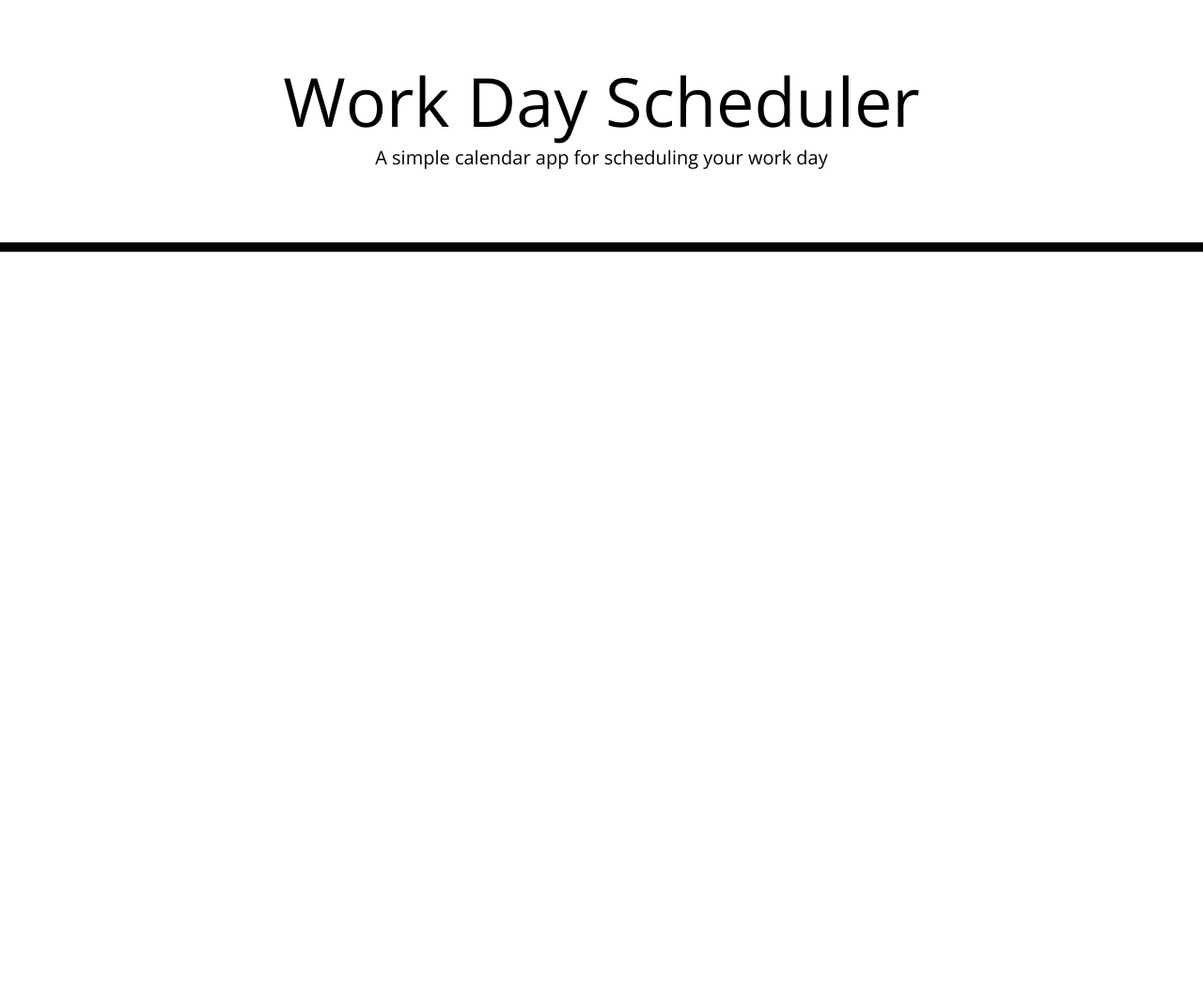
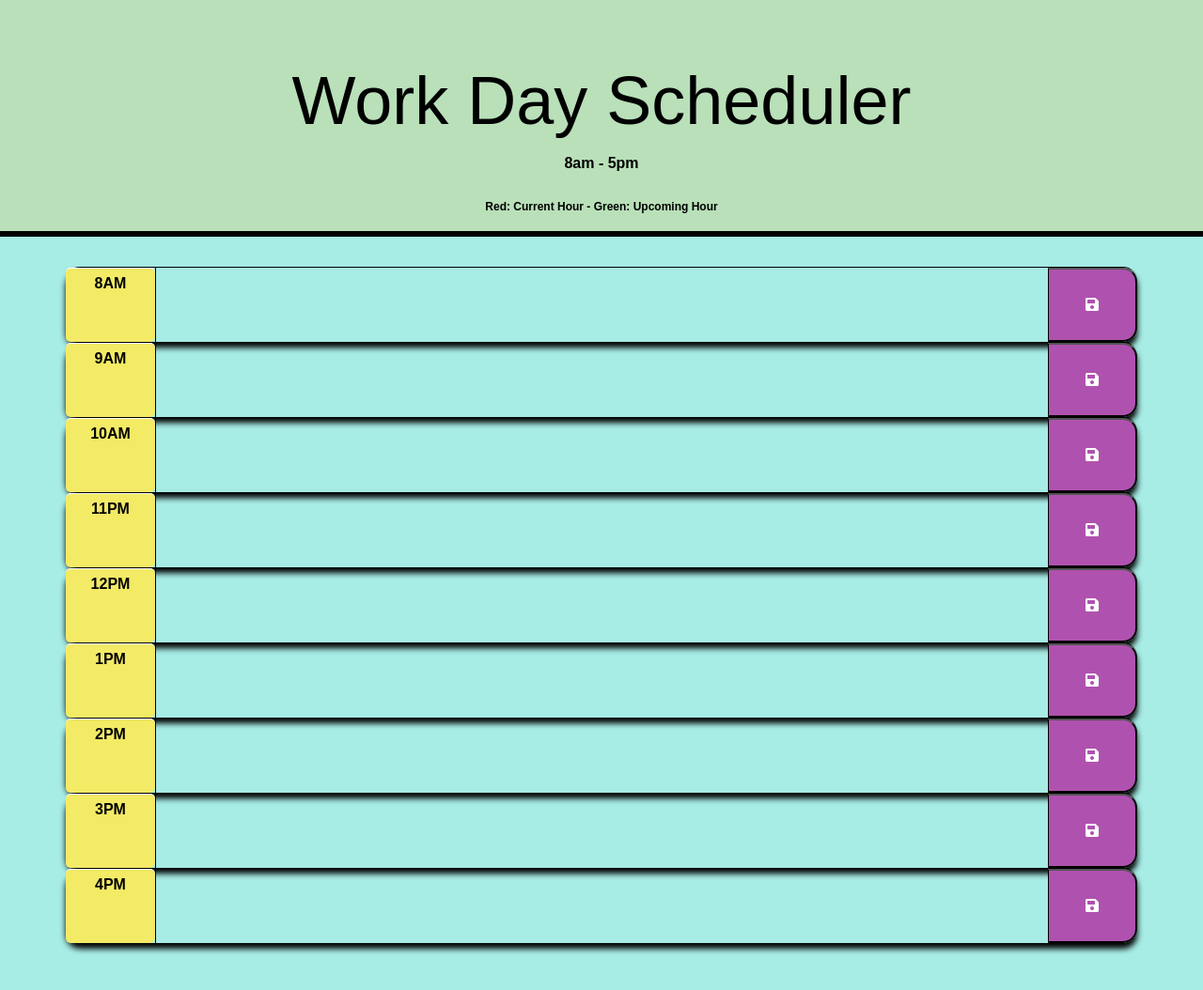
Before and after one commit to Jo37973/Daily-Planner, a plain HTML site: page Develop/index.html in a window 1280 px wide. Shown: the whole page at 94% size. Before the commit the page ends 800 px from the top, so only its background shows below. Drawn offline with nearby package versions, Linux system fonts and the light colour scheme.

Commit message:
Updated html css and readme

```diff
--- a/Develop/index.html
+++ b/Develop/index.html
@@ -4,39 +4,99 @@
     <meta charset="UTF-8" />
     <meta name="viewport" content="width=device-width, initial-scale=1.0" />
     <meta http-equiv="X-UA-Compatible" content="ie=edge" />
-    <!--This is the link to the Bootstrap style sheet-->
+    <!-- Boostrap Link -->
     <link
       rel="stylesheet"
       href="https://stackpath.bootstrapcdn.com/bootstrap/4.3.1/css/bootstrap.min.css"
     />
-      <!--This is the link to the Bootstrap style sheet-->
+    <!-- Icon styling Link -->
     <link
       rel="stylesheet"
       href="https://use.fontawesome.com/releases/v5.8.1/css/all.css"
       integrity="sha384-50oBUHEmvpQ+1lW4y57PTFmhCaXp0ML5d60M1M7uH2+nqUivzIebhndOJK28anvf"
       crossorigin="anonymous"
     />
-      <!--This is the link to the.....-->
-    <link
-      href="https://fonts.googleapis.com/css?family=Open+Sans&display=swap"
-      rel="stylesheet"
-    />
+    <!-- Font styling Link -->
+    <link rel="preconnect" href="https://fonts.googleapis.com">
+    <link rel="preconnect" href="https://fonts.gstatic.com" crossorigin>
+    <link href="https://fonts.googleapis.com/css2?family=Nunito:wght@200;300;400&display=swap" rel="stylesheet">
+     <!--This is the link to the style sheet-->
     <link rel="stylesheet" href="style.css" />
     <title>Work Day Scheduler</title>
   </head>
-
+    <!--This is the header of the page-->
   <body>
     <header class="jumbotron">
       <h1 class="display-3">Work Day Scheduler</h1>
-      <p class="lead">A simple calendar app for scheduling your work day</p>
       <p id="currentDay" class="lead"></p>
+      <p class="range">8am - 5pm</p>
+      <br>
+      <p class = "guide"> Red: Current Hour - Green: Upcoming Hour</p>
     </header>
     <div class="container">
-      <!-- Timeblocks go here -->
+      <!-- Timeblocks - workday of 8am-4pm -->
+      <!-- 8 AM -->
+      <div class="row time-block" id="8">
+        <div class="col-1 hour pt-2">8AM</div>
+        <textarea class="col-10 data"></textarea>
+        <!--This is the save icon, linked above from fontawesome-->
+        <button class="col-1 saveBtn"><i class="fas fa-save"></i></button>
+      </div>
+      <!-- 9 AM -->
+      <div class="row time-block" id="9">
+        <div class="col-1 hour pt-2">9AM</div>
+        <textarea class="col-10 data"></textarea>
+        <button class="col-1 saveBtn"><i class="fas fa-save"></i></button>
+      </div>
+      <!-- 10 AM -->
+      <div class="row time-block" id="10">
+        <div class="col-1 hour pt-2">10AM</div>
+        <textarea class="col-10 data"></textarea>
+        <button class="col-1 saveBtn"><i class="fas fa-save"></i></button>
+      </div>
+      <!-- 11 AM -->
+      <div class="row time-block" id="11">
+        <div class="col-1 hour pt-2" value="12PM">11PM</div>
+        <textarea class="col-10 data"></textarea>
+        <button class="col-1 saveBtn"><i class="fas fa-save"></i></button>
+      </div>
+      <!-- 12 PM -->
+      <div class="row time-block" id="12">
+        <div class="col-1 hour pt-2">12PM</div>
+        <textarea class="col-10 data"></textarea>
+        <button class="col-1 saveBtn"><i class="fas fa-save"></i></button>
+      </div>
+      <!-- 1 PM -->
+      <div class="row time-block" id="13">
+        <div class="col-1 hour pt-2">1PM</div>
+        <textarea class="col-10 data"></textarea>
+        <button class="col-1 saveBtn"><i class="fas fa-save"></i></button>
+      </div>
+      <!-- 2 PM -->
+      <div class="row time-block" id="14">
+        <div class="col-1 hour pt-2">2PM</div>
+        <textarea class="col-10 data"></textarea>
+        <button class="col-1 saveBtn"><i class="fas fa-save"></i></button>
+      </div>
+      <!-- 3 PM -->
+      <div class="row time-block" id="15">
+        <div class="col-1 hour pt-2">3PM</div>
+        <textarea class="col-10 data"></textarea>
+        <button class="col-1 saveBtn"><i class="fas fa-save"></i></button>
+      </div>
+      <!-- 4 PM -->
+      <div class="row time-block" id="16">
+        <div class="col-1 hour pt-2">4PM</div>
+        <textarea class="col-10 data"></textarea>
+        <button class="col-1 saveBtn"><i class="fas fa-save"></i></button>
+      </div>
     </div>
 
-      <!--This is the link to the jQuery site-->
+    <!-- Link to jQuery-->
     <script src="https://cdnjs.cloudflare.com/ajax/libs/jquery/3.2.1/jquery.min.js"></script>
+    <!-- Link to moment.js-->
     <script src="https://cdnjs.cloudflare.com/ajax/libs/moment.js/2.24.0/moment.min.js"></script>
+    <!--This is the link to the Javascript-->
+    <script src="script.js"></script>
   </body>
 </html>
--- a/Develop/script.js
+++ /dev/null
@@ -1,3 +0,0 @@
-//ADD NOTES AS YOU BUILD THE CODE
-
-CODE
--- a/Develop/style.css
+++ b/Develop/style.css
@@ -1,72 +1,95 @@
 
 /* This is the styling for the body of the page*/
 body {
-  font-family: 'Open Sans', sans-serif;
+  font-family: 'Nunito', sans-serif;
+  font-family: 'Poppins', sans-serif;
+  font-weight: bold;
   font-size: 16px;
   line-height: 1;
+  background-color: rgb(167, 236, 229);
+  padding-bottom: 50px;
 }
-
+/* This is the styling for the jumbotron at the top of the page */
+.jumbotron {
+  text-align: center;
+  background-color: transparent;
+  color: black;
+  border-radius: 0;
+  padding-bottom: 4px;
+  border-bottom: 6px solid black;
+  background-color: rgb(185, 224, 185);
+}
+/* The following are the styling for the text input in the time area*/
 textarea {
   background: transparent;
   border: none;
   resize: none;
   color: #000000;
   border-left: 1px solid black;
-  padding: 10px;
+  padding: 5px;
 }
 
-.jumbotron {
-  text-align: center;
-  background-color: transparent;
-  color: black;
-  border-radius: 0;
-  border-bottom: 10px solid black;
+#currentDay {
+  font-size: 25px;
+  font-weight: bold;
+}
+
+.range {
+  font-size: 16px;
+}
+
+.guide {
+  font-size: 12px;
 }
 
 .description {
   white-space: pre-wrap;
 }
 
+/* This styles the time block areas*/
 .time-block {
   text-align: center;
   border-radius: 15px;
+  box-shadow: 0px 6px 6px black;
 }
 
+/* This is the styling for the rows*/
 .row {
   white-space: pre-wrap;
   height: 80px;
+  border-top: 1px solid black;
+}
+/* This is the styling for the hour slot on the left*/
+.hour {
+  background-color: #f3ea66;
+  color: #000000;
   border-top: 1px solid white;
+  border-radius: 5px;
 }
-
-.hour {
-  background-color: #ffffff;
-  color: #000000;
-  border-top: 1px dashed #000000;
-}
-
+/* This is the styling for the past hours of the day*/
 .past {
   background-color: #d3d3d3;
   color: white;
 }
-
+/* This is the styling for the present/current hours of the day*/
 .present {
-  background-color: #ff6961;
+  background-color: #eb847f;
   color: white;
 }
-
+/* This is the styling for the future/upcoming hours of the day*/
 .future {
-  background-color: #77dd77;
+  background-color: #57e67a;
   color: white;
 }
-
+/* Save button styling*/
 .saveBtn {
   border-left: 1px solid black;
   border-top-right-radius: 15px;
   border-bottom-right-radius: 15px;
-  background-color: #06aed5;
+  background-color: rgb(175, 82, 175);
   color: white;
 }
-
+/* This is the styling for when a user hovers over the save button*/
 .saveBtn i:hover {
   font-size: 20px;
   transition: all 0.3s ease-in-out;
```
Also changed, not shown: 1 other file.
